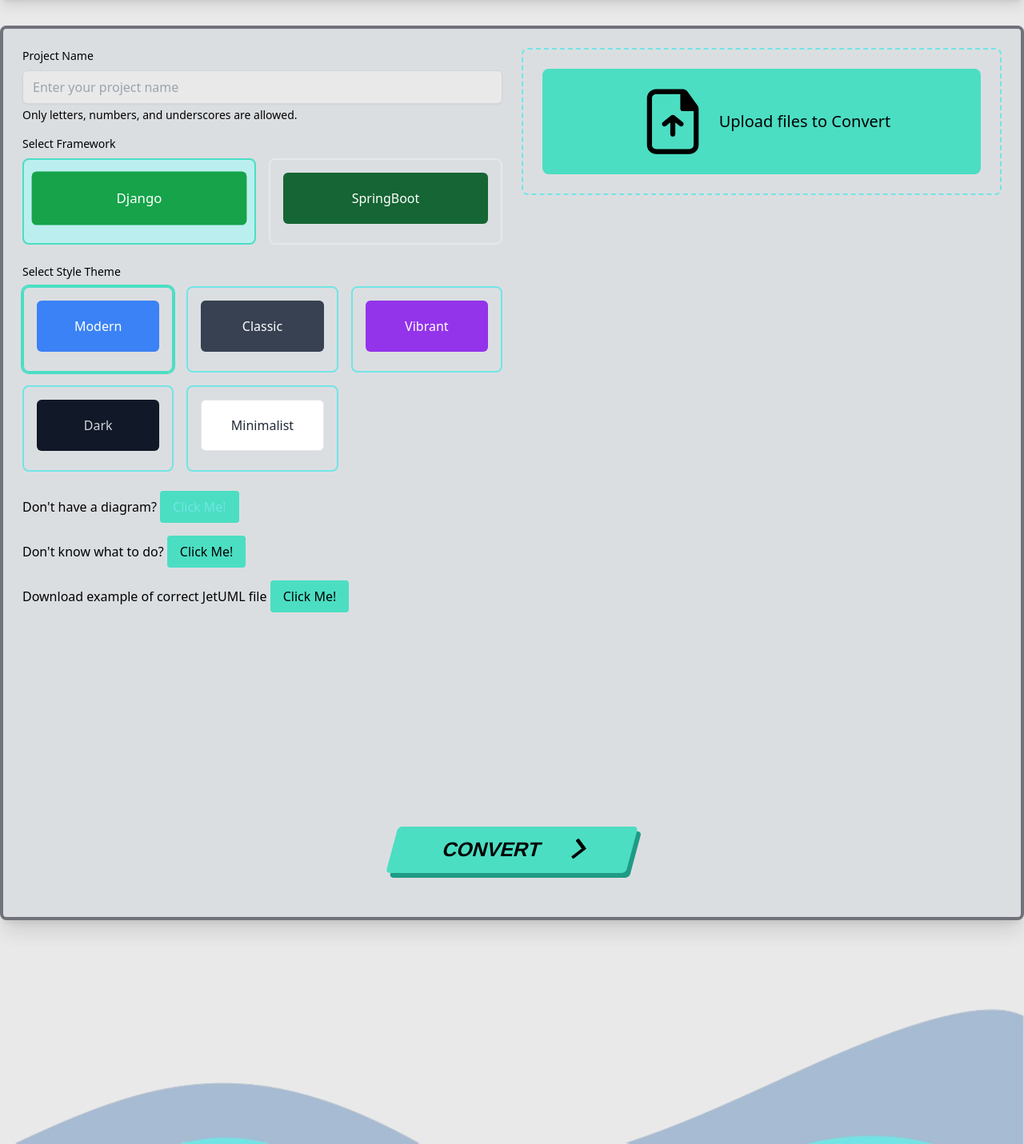
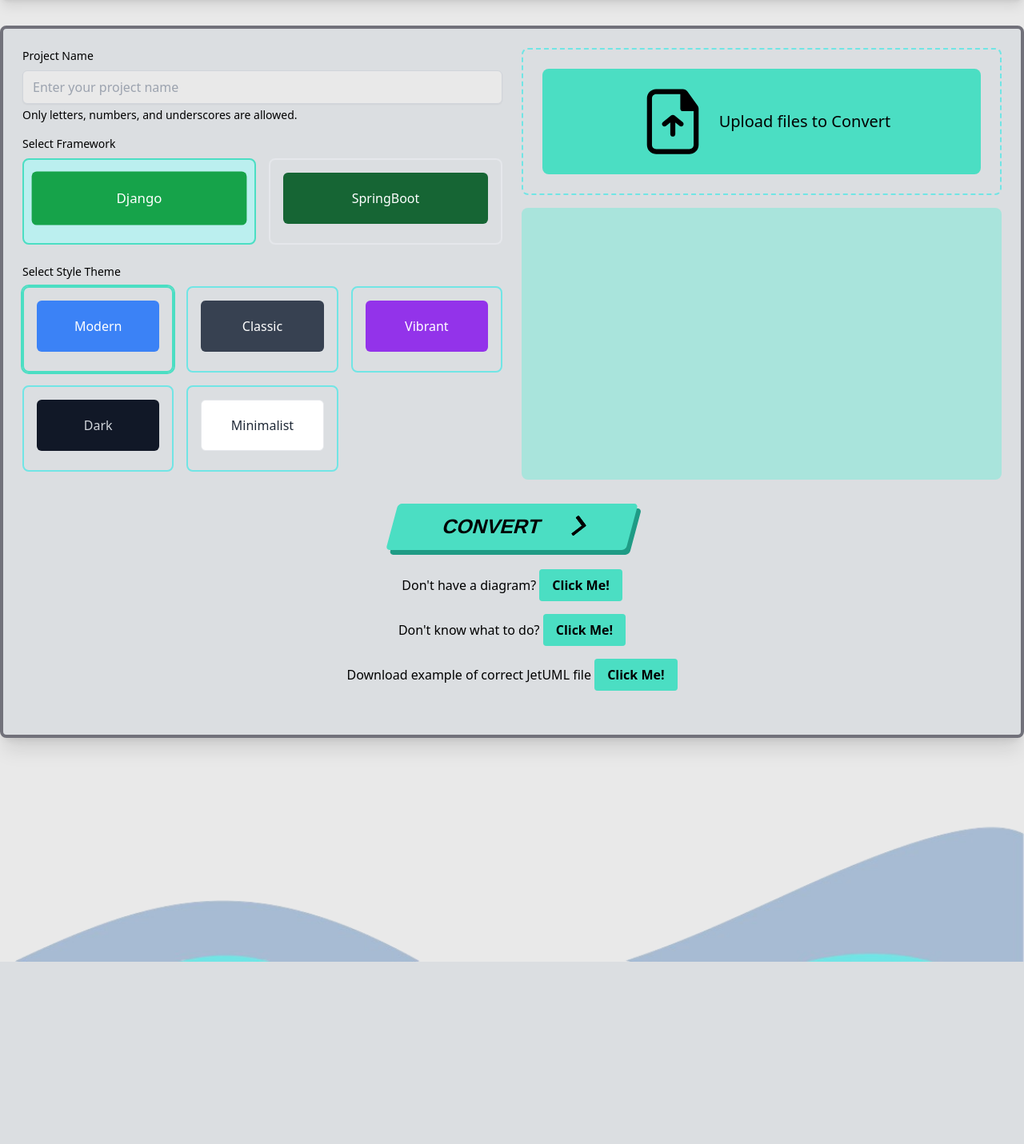
Before and after one commit to placeholder-motxt/fe, a Django app: page /convert_page/ in a window 1280 px wide. Shown: the part 63-1494 px from the top of the page at 80% size. After the commit the page ends 1266 px from the top, so only its background shows below. Run offline with Django 5.2, Linux system fonts and the light colour scheme; some libraries are stand-ins or nearby versions.

Commit message:
[REFACTOR] change file list section and fix notification

```diff
--- a/templates/convert_page.html
+++ b/templates/convert_page.html
@@ -4,8 +4,8 @@
 <head>
     <meta charset="UTF-8">
     <meta name="viewport" content="width=device-width, initial-scale=1.0">
+    <script src="https://cdn.tailwindcss.com"></script>
     <title>Convert Your Files</title>
-    <script src="https://cdn.tailwindcss.com"></script>
     <link rel="stylesheet" href="{% static 'css/convert_page.css' %}">
     <link rel="stylesheet" href="{% static 'css/base.css' %}">
     <link rel="stylesheet" href="{% static 'css/hamburger_menu.css' %}">
@@ -44,7 +44,7 @@
 
     <!-- Notification System -->
     <div id="notification"
-         class="fixed top-4 right-4 max-w-md p-4 rounded-lg shadow-lg hidden transition-all">
+         class="fixed top-4 right-4 max-w-md p-4 rounded-lg shadow-lg hidden transition-all z-30">
         <div id="notificationMessage" class="font-semibold"></div>
     </div>
 
@@ -74,7 +74,6 @@
       </div>
   </header>
 
-  <!-- Main content container -->
   <!-- Main content container -->
   <div id="mainContainer" class="flex flex-col flex-grow transition">
     <main class="flex-grow flex items-center justify-center py-8">
@@ -204,35 +203,6 @@
               </div>
             </div>
             </div>
-
-
-            <!-- Help Links -->
-            <div class=" space-y-4 mt-6">
-              <div style="color: var(--text)">
-                Don't have a diagram?
-                <button id="toggleUserManual" class="w-auto px-4 py-2 bg-[var(--button)] rounded hover:bg-[var(--button-hover)]" style="color: var(--text);">
-                <a href="https://www.jetuml.org/docs/download.html" class="text-[var(--secondary)] hover:underline" target="_blank" rel="noopener noreferrer">
-                Click Me!
-                </a>
-                </button>
-              </div>
-              <div style="color: var(--text);">
-                Don't know what to do?
-                <button id="toggleUserManual" class="w-auto px-4 py-2 bg-[var(--button)] rounded hover:bg-[var(--button-hover)]" style="color: var(--text);">
-                <a href="/doc/">
-                  Click Me!
-                </a>
-                </button>
-              </div>
-              <div style="color: var(--text)">
-                Download example of correct JetUML file
-                <button id="downloadExample" class="w-auto px-4 py-2 bg-[var(--button)] rounded hover:bg-[var(--button-hover)]" style="color: var(--text);">
-                <a href="{% static 'files/BurhanpediaLite.class.jet' %}" download>
-                  Click Me!
-                </a>
-                </button>
-              </div>
-            </div>
           </div>
 
           <!-- Right Column -->
@@ -253,13 +223,14 @@
             </div>
 
             <!-- File List Section -->
-            <div id="fileListSection" class="space-y-2 mb-4 hidden"></div>
+            <div class="h-[340px] bg-teal-300/40 rounded-lg p-4 pb-6">
+              <div id="fileListSection" class="overflow-y-scroll space-y-2 h-[305px]"></div>
+            </div>
 
 
           </div>
 
         </div>
-        <div class="flex justify-center items-end mb-8 px-4">
         <div class="justify-center items-end pb-6">
           <!-- Convert Button -->
 
@@ -277,12 +248,40 @@
               </span>
             </button>
           </div>
+
+          <!-- Help Links -->
+          <div class=" space-y-4 mt-6 px-6 flex flex-col justify-center items-center">
+            <div class="text-[var(--text)]">
+              Don't have a diagram?
+              <button id="toggleUserManual" class="w-auto px-4 py-2 bg-[var(--button)] rounded hover:bg-[var(--hover-tile)] text-[var(--text)] font-[650]">
+                <a href="https://www.jetuml.org/docs/download.html" class="text-[var(--text)]" target="_blank" rel="noopener noreferrer">
+                Click Me!
+                </a>
+              </button>
+            </div>
+            <div class="text-[var(--text)]"">
+              Don't know what to do?
+              <button id="toggleUserManual" class="w-auto px-4 py-2 bg-[var(--button)] rounded hover:bg-[var(--hover-tile)] text-[var(--text)] font-[650]">
+                <a href="/doc/">
+                  Click Me!
+                </a>
+              </button>
+            </div>
+            <div class="text-[var(--text)]">
+              Download example of correct JetUML file
+              <button id="downloadExample" class="w-auto px-4 py-2 bg-[var(--button)] rounded hover:bg-[var(--hover-tile)] text-[var(--text)] font-[650]">
+                <a href="{% static 'files/BurhanpediaLite.class.jet' %}" download>
+                  Click Me!
+                </a>
+              </button>
+            </div>
+          </div>
+        </div>
       </div>
       </div>
     </main>
   </div>
-
-    <footer class="relative" style="background-color: var(--background);">
+    <footer class="relative bg-(--background)">
       <img src="{% static 'images/bottom3.png' %}" alt="Decorative" class="w-full h-auto object-cover">
     </footer>
 
```
Lines whose indentation alone changed are shown as unchanged.
